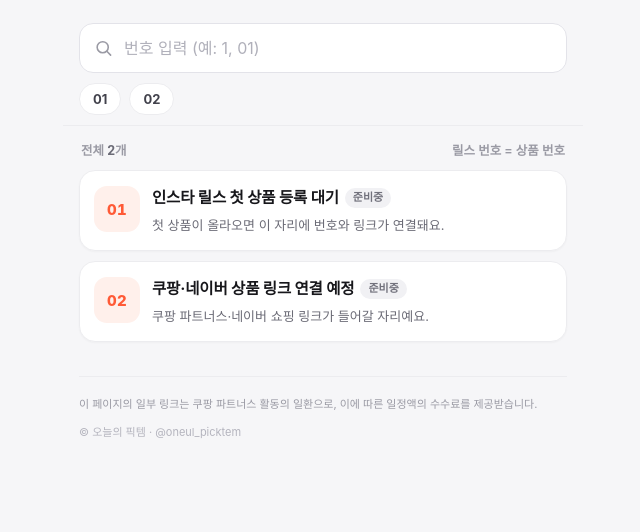
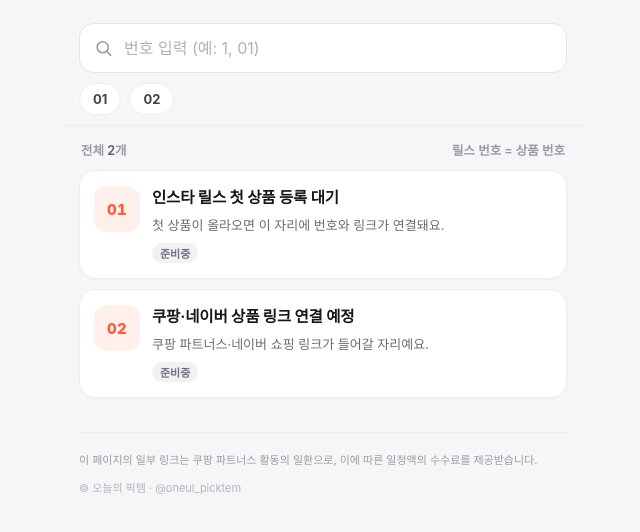
Before and after one commit to msgaa/oneul-picktem, a plain HTML site: page index.html in a window 1280 px wide. Shown: the part 106-638 px from the top of the page, without its empty margins (317-957 px from the left). Drawn offline with Linux system fonts and the light colour scheme.

Commit message:
카드 배지를 설명 아래로 정리

```diff
--- a/index.html
+++ b/index.html
@@ -165,11 +165,12 @@
     letter-spacing:-.01em;word-break:keep-all;
   }
   .tag{
-    display:inline-block;vertical-align:2px;margin-left:6px;
+    display:inline-block;margin-left:0;
     padding:2px 8px;border-radius:999px;
     background:#F1F1F4;color:#71717C;
     font-size:11px;font-weight:700;letter-spacing:0;white-space:nowrap;
   }
+  .card-foot{margin-top:8px}
   .desc{
     margin:5px 0 0;
     font-size:13px;line-height:1.55;color:var(--sub);
@@ -374,14 +375,7 @@
 
     var top = document.createElement("h2");
     top.className = "name";
-    top.appendChild(document.createTextNode(item.name || "상품 " + pad(item.no)));
-
-    if (item.tag) {
-      var tag = document.createElement("span");
-      tag.className = "tag";
-      tag.textContent = item.tag;
-      top.appendChild(tag);
-    }
+    top.textContent = item.name || "상품 " + pad(item.no);
     body.appendChild(top);
 
     if (item.desc) {
@@ -389,6 +383,16 @@
       desc.className = "desc";
       desc.textContent = item.desc;
       body.appendChild(desc);
+    }
+
+    if (item.tag) {
+      var foot = document.createElement("div");
+      foot.className = "card-foot";
+      var tag = document.createElement("span");
+      tag.className = "tag";
+      tag.textContent = item.tag;
+      foot.appendChild(tag);
+      body.appendChild(foot);
     }
 
     el.appendChild(no);
```
